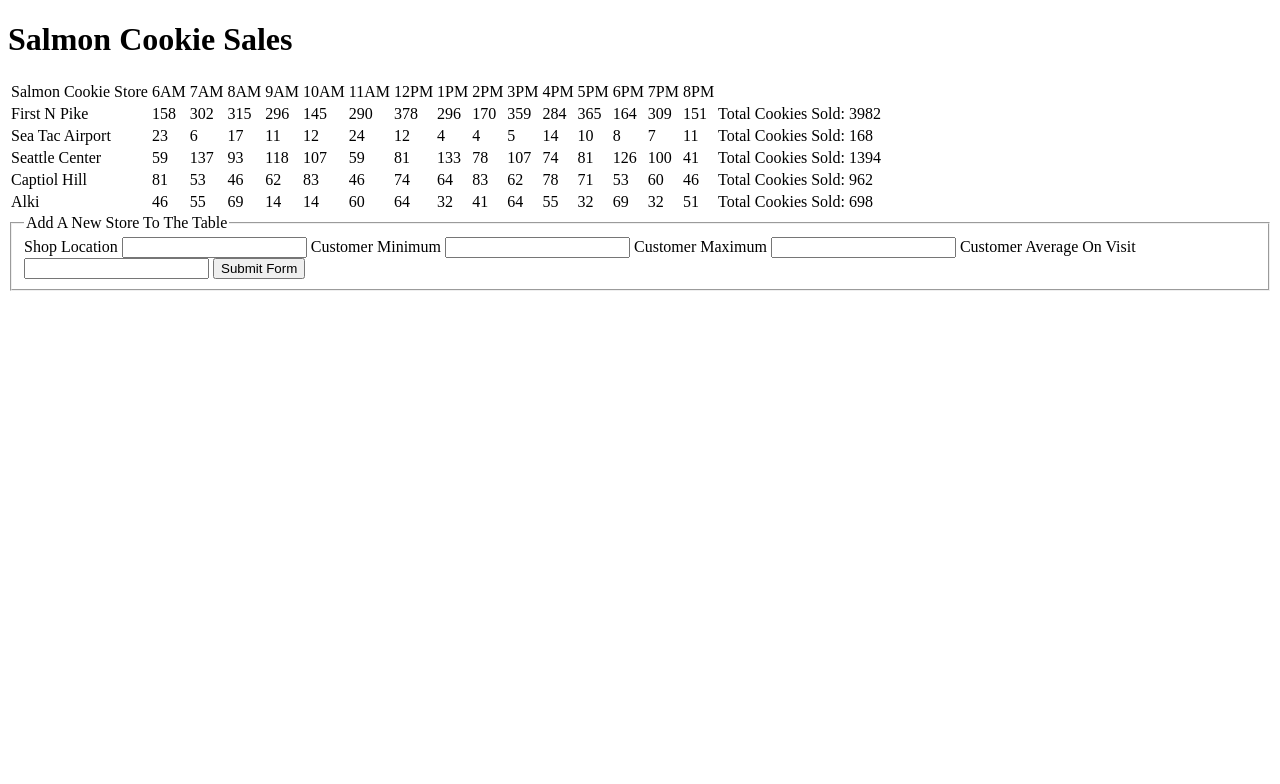
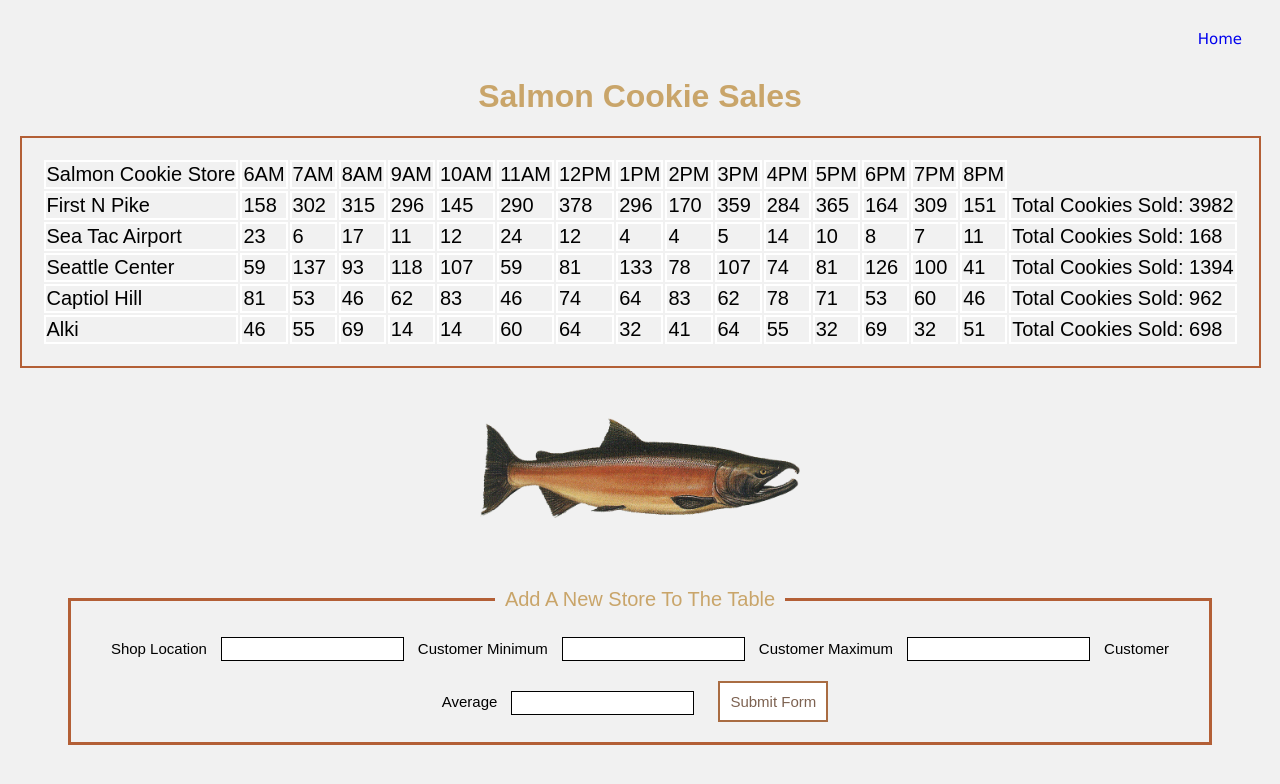
Before and after one commit to treyh23/cookiestand, a plain HTML site: page sales.html in a window 1280 px wide. Drawn offline with Linux system fonts and the light colour scheme; files whose address does not match are found by name.

Commit message:
final changes with design

```diff
--- a/js/app.js
+++ b/js/app.js
@@ -42,7 +42,6 @@ Store.prototype.render = function() {
   tdEl = document.createElement('td');
   tdEl.textContent = 'Total Cookies Sold: ' + this.totalCookiesSold;
   trEl.appendChild(tdEl);
-
 
   storeInfo.appendChild(trEl);
 };
--- a/sales.html
+++ b/sales.html
@@ -3,13 +3,16 @@
   <head>
     <meta charset="utf-8">
     <title>Salmon Cookie Project</title>
+    <link rel="stylesheet" type="text/css" href="styles/sales.css"/>
   </head>
   <body>
+    <nav>
+      <li><a href="index.html">Home</a></li>
+    </nav>
     <h1>Salmon Cookie Sales</h1>
-    <!-- new one -->
-    <!-- newest -->
 
     <table id="cookiedata"></table>
+    <img src="/Users/forresthosten/codefellows/201/cookiestand/img/salmon.png" height="100px"/>
     <form id="cookieform">
       <fieldset>
         <legend>Add A New Store To The Table</legend>
@@ -23,7 +26,7 @@
         <label for="custmax">Customer Maximum</label>
         <input name="custmax" type="text"/>
 
-        <label for="avgsale">Customer Average On Visit</label>
+        <label for="avgsale">Customer Average</label>
         <input name="avgsale" type="text"/>
 
         <button id="submit">Submit Form</button>
--- a/styles/sales.css
+++ b/styles/sales.css
@@ -0,0 +1,74 @@
+* {
+  background-color: #f1f1f1;
+}
+nav {
+  text-align: right;
+  margin: 30px;
+  font-family: Verdana, Geneva, Tahoma, sans-serif;
+  list-style: none;
+  font-size: 15px;
+}
+
+h1 {
+  text-align: center;
+  font-family: Arial;
+  color: #c9a56a;
+}
+img {
+    display: block;
+    margin-left: auto;
+  margin-right: auto;
+  padding-top: 50px;
+}
+table {
+  border: 2.5px solid #b35f36;
+  font-family: 'arial';
+  font-size: 20px;
+  padding: 20px;
+  margin: auto;
+}
+
+table td {
+  border: 2px solid white;
+}
+
+fieldset {
+  border: 3px solid #b35f36;
+  margin: 60px;
+}
+
+form {
+  margin: auto;
+  text-align: center;
+
+}
+a {
+  text-decoration: none;
+}
+button {
+  border: 2px solid #a96c42;;
+  color: #7d6251;
+  padding: 10px;
+  margin: 10px;
+  background-color: white;
+  font-size: 15px;
+  font-family: Arial, Helvetica, sans-serif;
+}
+
+form label {
+  font-family: Arial, Helvetica, sans-serif;
+  font-size: 15px;
+  color: black;
+}
+form input {
+  margin: 10px;
+  background-color: white;
+  border: 1px solid;
+  height: 20px;
+}
+form legend {
+  font-size: 20px;
+  font-family: Arial, Helvetica, sans-serif;
+  padding: 10px;
+  color: #c9a56a;
+}
--- a/styles/style.css
+++ b/styles/style.css
@@ -35,4 +35,5 @@ img {
   display: block;
   margin-left: auto;
   margin-right: auto;
+
 }
```
